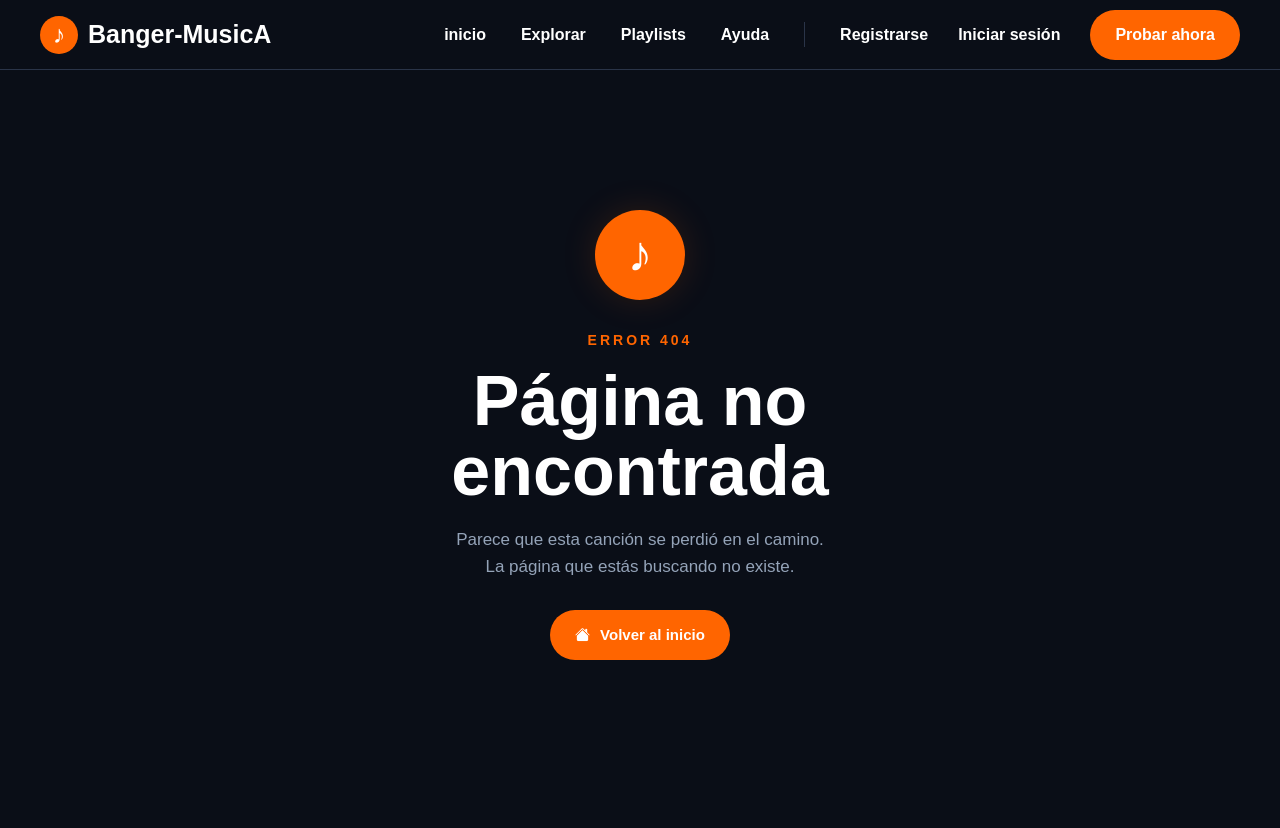
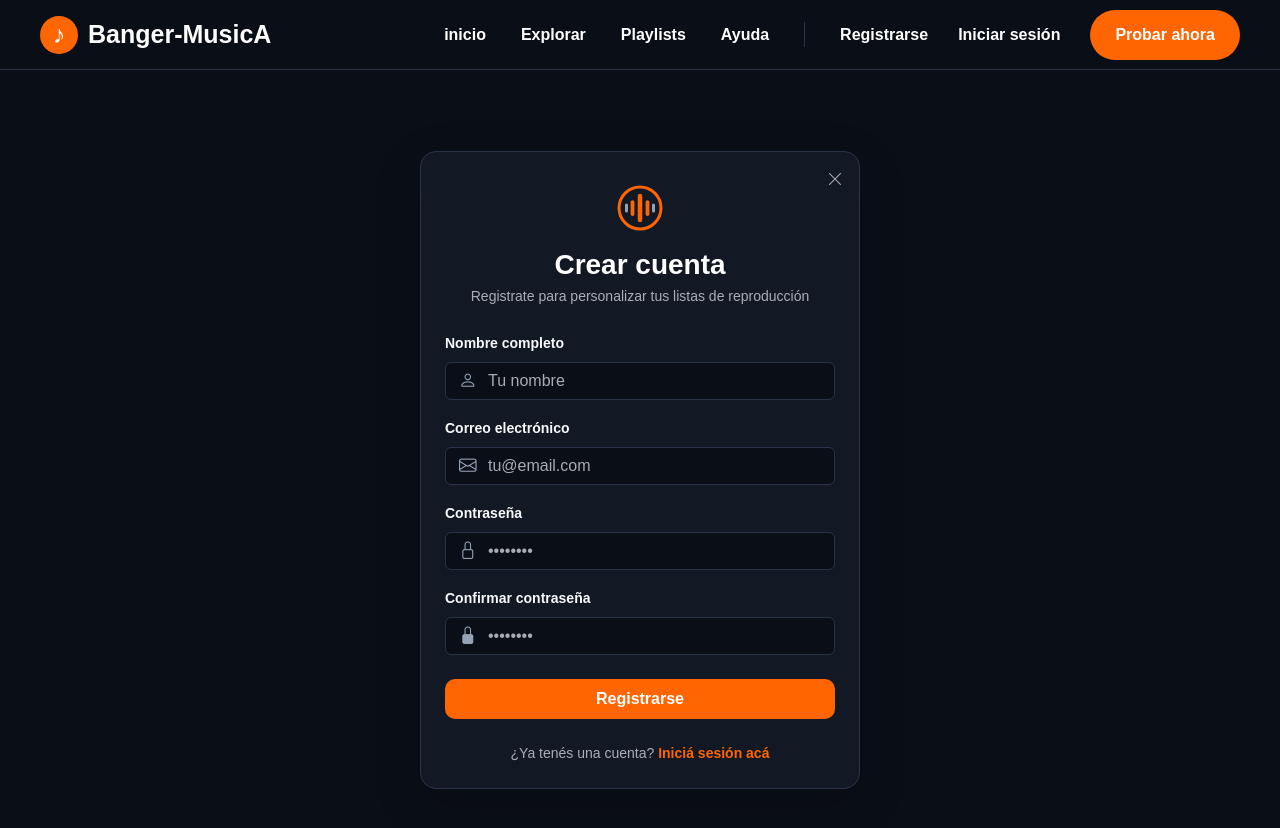
Before and after one commit to elitagatti-ui/banger-music, a React (Vite) app: page /registro in a window 1280 px wide. Shown: the top 828 px of the page. Before the commit the page ends 800 px from the top, so only its background shows below. Built offline with nearby package versions, Linux system fonts and the light colour scheme.

Commit message:
Agregar pagina de registro con validaciones y regex para la password

```diff
--- a/src/App.jsx
+++ b/src/App.jsx
@@ -5,6 +5,7 @@ import Catalogo from "./pages/Catalogo";
 import Detalle from "./pages/Detalle";
 import Error from "./pages/PaginaError";
 import Login from "./pages/Login"
+import Registro from "./pages/Registro";
 
 function App() {
   return (
@@ -15,6 +16,7 @@ function App() {
         <Route path="/" element={<Catalogo />} />
         <Route path="/detalle/:id" element={<Detalle />} />
         <Route path="/login" element={<Login />} />
+        <Route path="/registro" element={<Registro />} />
         <Route path="*" element={<Error />} />
       </Routes>
     </BrowserRouter>
--- a/src/pages/Login.jsx
+++ b/src/pages/Login.jsx
@@ -79,8 +79,7 @@ const Login = () => {
       <div className="card p-4 text-white shadow-lg login-card position-relative">
         <Link
           to="/"
-          className="position-absolute top-0 end-0 p-3 text-muted"
-          style={{ textDecoration: "none" }}
+          className="position-absolute top-0 end-0 p-3 text-muted text-decoration-none"
         >
           <i className="bi bi-x-lg"></i>
         </Link>
--- /dev/null
+++ b/src/pages/Registro.css
@@ -0,0 +1,7 @@
+.registro-card {
+  width: 100%;
+  max-width: 440px;
+  background-color: var(--surface);
+  border: 1px solid var(--border) !important;
+  border-radius: 16px;
+}
--- a/src/pages/Registro.jsx
+++ b/src/pages/Registro.jsx
@@ -0,0 +1,214 @@
+import { useForm } from "react-hook-form";
+import { useNavigate, Link } from "react-router-dom";
+import Swal from "sweetalert2";
+import { Logo } from "../components/Logo";
+import "./Registro.css";
+import "./Login.css";
+
+const Registro = () => {
+  const navegacion = useNavigate();
+
+  const {
+    register,
+    handleSubmit,
+    watch,
+    formState: { errors },
+  } = useForm();
+
+  const password = watch("password");
+
+  const onSubmit = (data) => {
+    const usuariosGuardados =
+      JSON.parse(localStorage.getItem("usuarios")) || [];
+
+    const usuarioExistente = usuariosGuardados.find(
+      (u) => u.email === data.email,
+    );
+
+    if (usuarioExistente) {
+      Swal.fire({
+        title: "Error de registro",
+        text: "El correo electrónico ya se encuentra registrado",
+        icon: "error",
+        background: "#121824",
+        color: "#FFFFFF",
+        confirmButtonColor: "#FF6500",
+        confirmButtonText: "Entendido",
+        iconColor: "#E53E3E",
+      });
+      return;
+    }
+
+    const nuevoUsuario = {
+      nombre: data.nombre,
+      email: data.email,
+      password: data.password,
+      rol: "user",
+    };
+
+    usuariosGuardados.push(nuevoUsuario);
+    localStorage.setItem("usuarios", JSON.stringify(usuariosGuardados));
+
+    Swal.fire({
+      title: "¡Cuenta creada!",
+      text: "Tu usuario fue registrado exitosamente",
+      icon: "success",
+      background: "#121824",
+      color: "#FFFFFF",
+      confirmButtonColor: "#FF6500",
+      confirmButtonText: "Entendido",
+      iconColor: "#FF6500",
+    }).then(() => {
+      navegacion("/login");
+    });
+  };
+
+  return (
+    <div className="container py-5 d-flex justify-content-center align-items-center min-vh-100">
+      <div className="card p-4 text-white shadow-lg registro-card position-relative">
+        <Link to="/" className="position-absolute top-0 end-0 p-3 text-muted text-decoration-none">
+          <i className="bi bi-x-lg"></i>
+        </Link>
+
+        <div className="d-flex justify-content-center my-2 login-logo-wrapper">
+          <Logo showText={false} />
+        </div>
+
+        <h3 className="text-center fw-bold mt-2 mb-1">Crear cuenta</h3>
+        <p className="text-center text-muted small mb-4">
+          Registrate para personalizar tus listas de reproducción
+        </p>
+
+        <form onSubmit={handleSubmit(onSubmit)}>
+          {/* Nombre */}
+          <div className="mb-3">
+            <label className="form-label text-light small fw-semibold">
+              Nombre completo
+            </label>
+            <div className="input-icon-wrapper">
+              <i className="bi bi-person"></i>
+              <input
+                type="text"
+                placeholder="Tu nombre"
+                className={`form-control ${errors.nombre ? "is-invalid" : ""}`}
+                {...register("nombre", {
+                  required: "El nombre es obligatorio",
+                })}
+              />
+            </div>
+            {errors.nombre && (
+              <div className="invalid-feedback d-block mt-1">
+                {errors.nombre.message}
+              </div>
+            )}
+          </div>
+
+          {/* Email */}
+          <div className="mb-3">
+            <label className="form-label text-light small fw-semibold">
+              Correo electrónico
+            </label>
+            <div className="input-icon-wrapper">
+              <i className="bi bi-envelope"></i>
+              <input
+                type="email"
+                placeholder="tu@email.com"
+                className={`form-control ${errors.email ? "is-invalid" : ""}`}
+                {...register("email", {
+                  required: "El correo electrónico es obligatorio",
+                  pattern: {
+                    value: /^[a-zA-Z0-9._%+-]+@[a-zA-Z0-9.-]+\.[a-zA-Z]{2,}$/,
+                    message: "Formato de correo inválido",
+                  },
+                })}
+              />
+            </div>
+            {errors.email && (
+              <div className="invalid-feedback d-block mt-1">
+                {errors.email.message}
+              </div>
+            )}
+          </div>
+
+          {/* Password */}
+          <div className="mb-3">
+            <label className="form-label text-light small fw-semibold">
+              Contraseña
+            </label>
+            <div className="input-icon-wrapper">
+              <i className="bi bi-lock"></i>
+              <input
+                type="password"
+                placeholder="••••••••"
+                className={`form-control ${errors.password ? "is-invalid" : ""}`}
+                {...register("password", {
+                  required: "La contraseña es obligatoria",
+                  minLength: {
+                    value: 8,
+                    message: "Debe tener al menos 8 caracteres",
+                  },
+                  maxLength: {
+                    value: 20,
+                    message: "No puede superar los 20 caracteres",
+                  },
+                  pattern: {
+                    value: /^(?=.*[a-z])(?=.*[A-Z])(?=.*\d)/,
+                    message:
+                      "Debe incluir al menos una mayúscula, una minúscula y un número",
+                  },
+                })}
+              />
+            </div>
+            {errors.password && (
+              <div className="invalid-feedback d-block mt-1">
+                {errors.password.message}
+              </div>
+            )}
+          </div>
+
+          {/* Confirmar Password */}
+          <div className="mb-4">
+            <label className="form-label text-light small fw-semibold">
+              Confirmar contraseña
+            </label>
+            <div className="input-icon-wrapper">
+              <i className="bi bi-lock-fill"></i>
+              <input
+                type="password"
+                placeholder="••••••••"
+                className={`form-control ${
+                  errors.confirmPassword ? "is-invalid" : ""
+                }`}
+                {...register("confirmPassword", {
+                  required: "Confirmá tu contraseña",
+                  validate: (value) =>
+                    value === password || "Las contraseñas no coinciden",
+                })}
+              />
+            </div>
+            {errors.confirmPassword && (
+              <div className="invalid-feedback d-block mt-1">
+                {errors.confirmPassword.message}
+              </div>
+            )}
+          </div>
+          <button
+            type="submit"
+            className="btn w-100 fw-bold py-2 btn-primary-banger"
+          >
+            Registrarse
+          </button>
+        </form>
+
+        <p className="mt-4 text-center text-muted small mb-0">
+          ¿Ya tenés una cuenta?{" "}
+          <Link to="/login" className="text-banger-link fw-semibold">
+            Iniciá sesión acá
+          </Link>
+        </p>
+      </div>
+    </div>
+  );
+};
+
+export default Registro;
```
